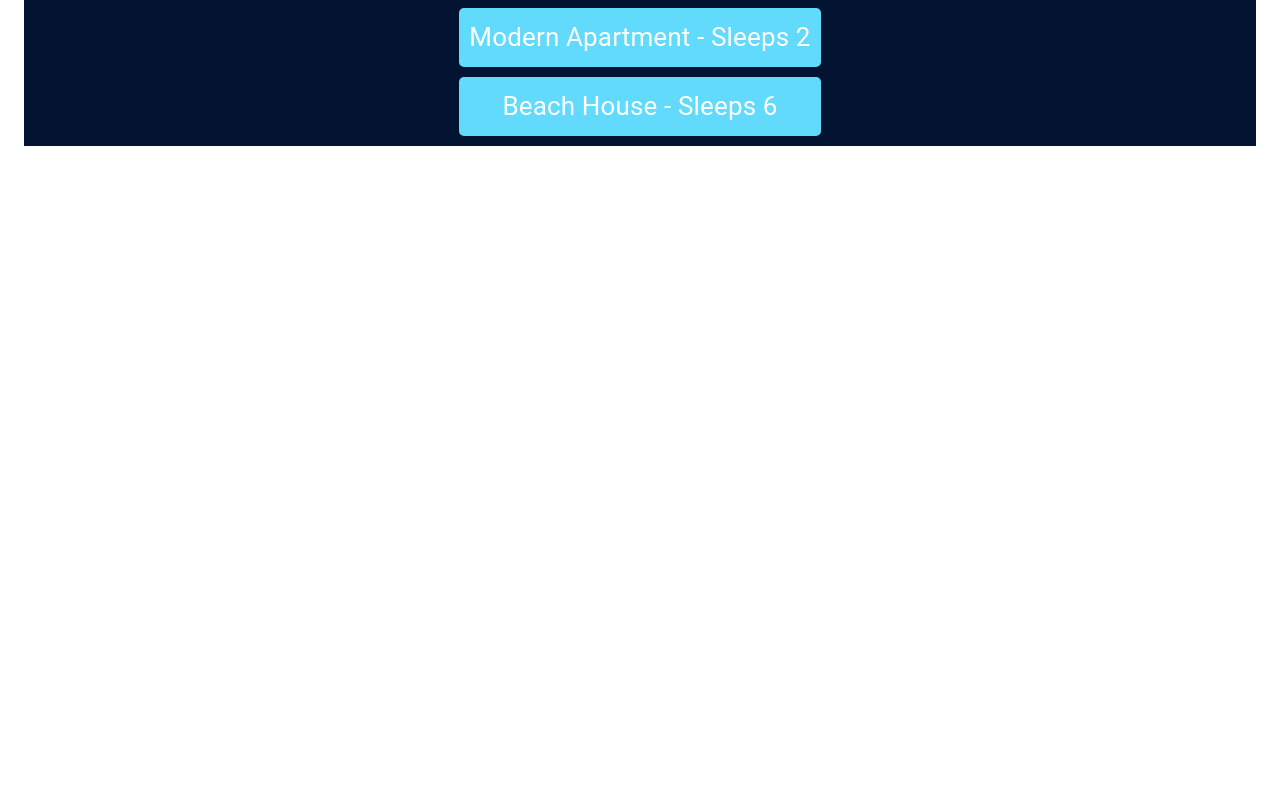
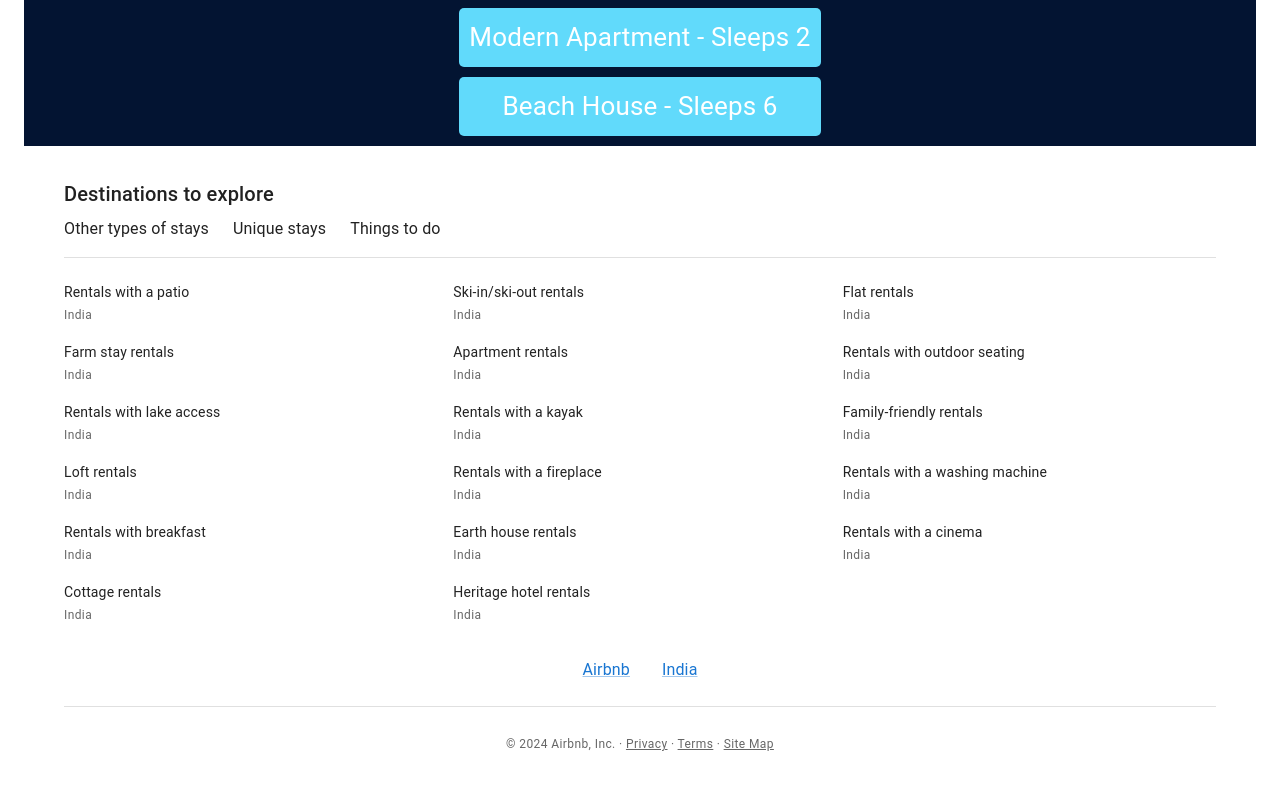
Before and after one commit to kaushikshetti/Staynest, a React (Create React App) app: page / in a window 1280 px wide. Shown: the part 1671-2461 px from the top of the page. Before the commit the page ends 1841 px from the top, so only its background shows below. Built offline with nearby package versions, Linux system fonts and the light colour scheme.

Commit message:
Added Footer

```diff
--- /dev/null
+++ b/src/components/Footer/index.jsx
@@ -0,0 +1,62 @@
+import React from 'react';
+import { Container, Grid, Typography, Link, Divider, Box } from '@mui/material';
+
+function Footer() {
+  return (
+    <Box component="footer" sx={{ bgcolor: 'background.paper', py: 4 }}>
+      <Container maxWidth="lg">
+        <Typography variant="h6" gutterBottom>
+          Destinations to explore
+        </Typography>
+
+        <Box sx={{ display: 'flex', mb: 2 }}>
+          <Link href="#" underline="none" sx={{ mr: 3, color: 'text.primary' }}>Other types of stays</Link>
+          <Link href="#" underline="none" sx={{ mr: 3, color: 'text.primary' }}>Unique stays</Link>
+          <Link href="#" underline="none" sx={{ color: 'text.primary' }}>Things to do</Link>
+        </Box>
+
+        <Divider sx={{ mb: 3 }} />
+
+        <Grid container spacing={2}>
+          {[
+            'Rentals with a patio', 'Ski-in/ski-out rentals', 'Flat rentals',
+            'Farm stay rentals', 'Apartment rentals', 'Rentals with outdoor seating',
+            'Rentals with lake access', 'Rentals with a kayak', 'Family-friendly rentals',
+            'Loft rentals', 'Rentals with a fireplace', 'Rentals with a washing machine',
+            'Rentals with breakfast', 'Earth house rentals', 'Rentals with a cinema',
+            'Cottage rentals', 'Heritage hotel rentals'
+          ].map((item, index) => (
+            <Grid item xs={12} sm={6} md={4} key={index}>
+              <Typography variant="body2" color="text.primary">
+                <Link href="#" underline="hover" color="inherit">
+                  {item}
+                </Link>
+              </Typography>
+              <Typography variant="caption" color="text.secondary">India</Typography>
+            </Grid>
+          ))}
+        </Grid>
+
+        <Box sx={{ display: 'flex', justifyContent: 'center', mt: 4 }}>
+          <Link href="#" sx={{ mx: 2 }}>Airbnb</Link>
+          <Link href="#" sx={{ mx: 2 }}>India</Link>
+        </Box>
+
+        <Divider sx={{ my: 3 }} />
+
+        <Box sx={{ textAlign: 'center' }}>
+          <Typography variant="caption" color="text.secondary">
+            © 2024 Airbnb, Inc. · <Link href="#" color="inherit">Privacy</Link> · <Link href="#" color="inherit">Terms</Link> · <Link href="#" color="inherit">Site Map</Link>
+          </Typography>
+          <Box sx={{ mt: 1, display: 'flex', justifyContent: 'center', gap: 2 }}>
+            <Link href="#" color="inherit"><i className="fab fa-facebook"></i></Link>
+            <Link href="#" color="inherit"><i className="fab fa-twitter"></i></Link>
+            <Link href="#" color="inherit"><i className="fab fa-instagram"></i></Link>
+          </Box>
+        </Box>
+      </Container>
+    </Box>
+  );
+}
+
+export default Footer;
--- a/src/structure/entireSite.jsx
+++ b/src/structure/entireSite.jsx
@@ -21,6 +21,7 @@ import RentalCard from '../components/Rental/RentalCard';
 import FavoritesList from '../components/Rental/FavoritesList';
 import logo from "../assets/logo/logo1.png";
 import CustomAppBar from "../components/Header"
+import Footer from "../components/Footer"
 
 const drawerWidth = 240;
 const navItems = ['Home', 'About', 'Contact'];
@@ -82,6 +83,7 @@ function DrawerAppBar(props) {
         <SearchBar />
         <Visits />
         <Room />
+        <Footer />
       </Box>
     </Box>
   );
```
